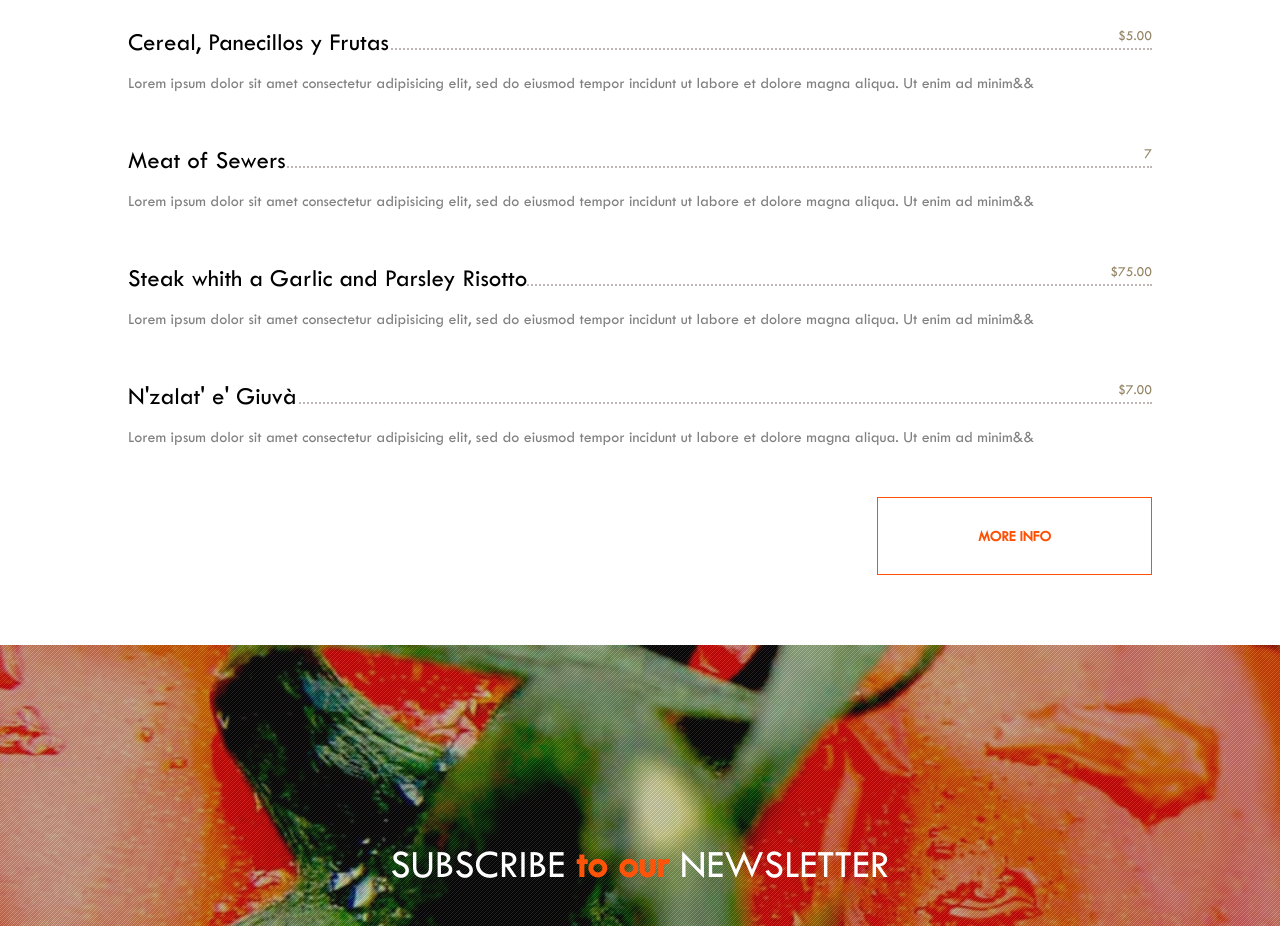
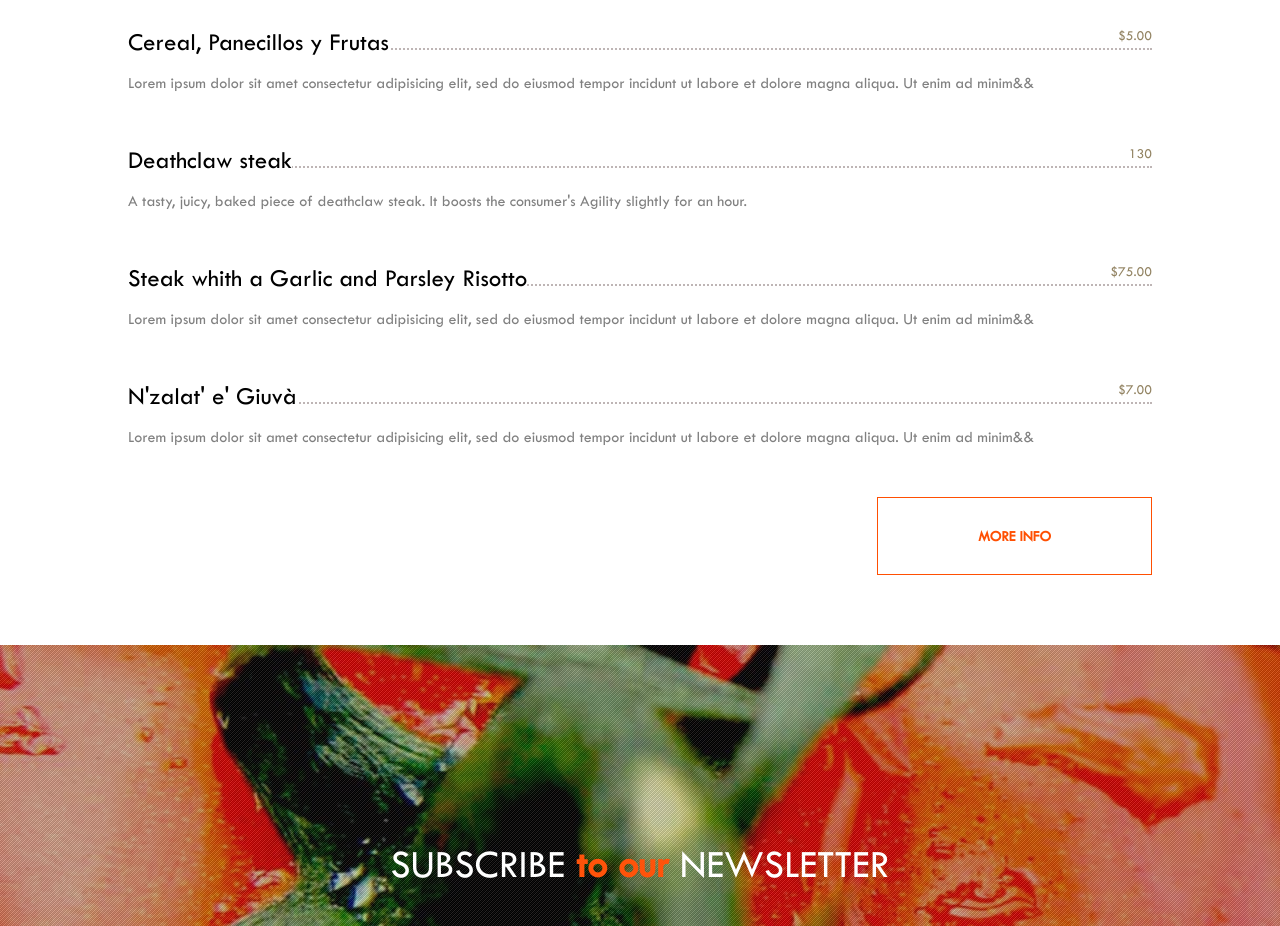
Before and after one commit to CristianoAliotta/Build-Week-Group2, a plain HTML site: page index.html in a window 1280 px wide. Shown: the part 3280-4206 px from the top of the page. Drawn offline with Linux system fonts and the light colour scheme; a script that the page names is missing.

Commit message:
Update index.html

```diff
--- a/index.html
+++ b/index.html
@@ -235,12 +235,12 @@
                 </div>
                 <div class="menu-item">
                   <div class="menu-title-description">
-                    <h3>Meat of Sewers</h3>
+                    <h3>Deathclaw steak</h3>
                     <div class="border-bottom">
-                      <span class="price"> <span id="cap"></span>7</span>
+                      <span class="price"> <span id="cap"></span>130</span>
                     </div>
                   </div>
-                  <p>Lorem ipsum dolor sit amet consectetur adipisicing elit, sed do eiusmod tempor incidunt ut labore et dolore magna aliqua. Ut enim ad minim&&</p>
+                  <p>A tasty, juicy, baked piece of deathclaw steak. It boosts the consumer's Agility slightly for an hour.</p>
                 </div>
                 <div class="menu-item">
                   <div class="menu-title-description">
```
